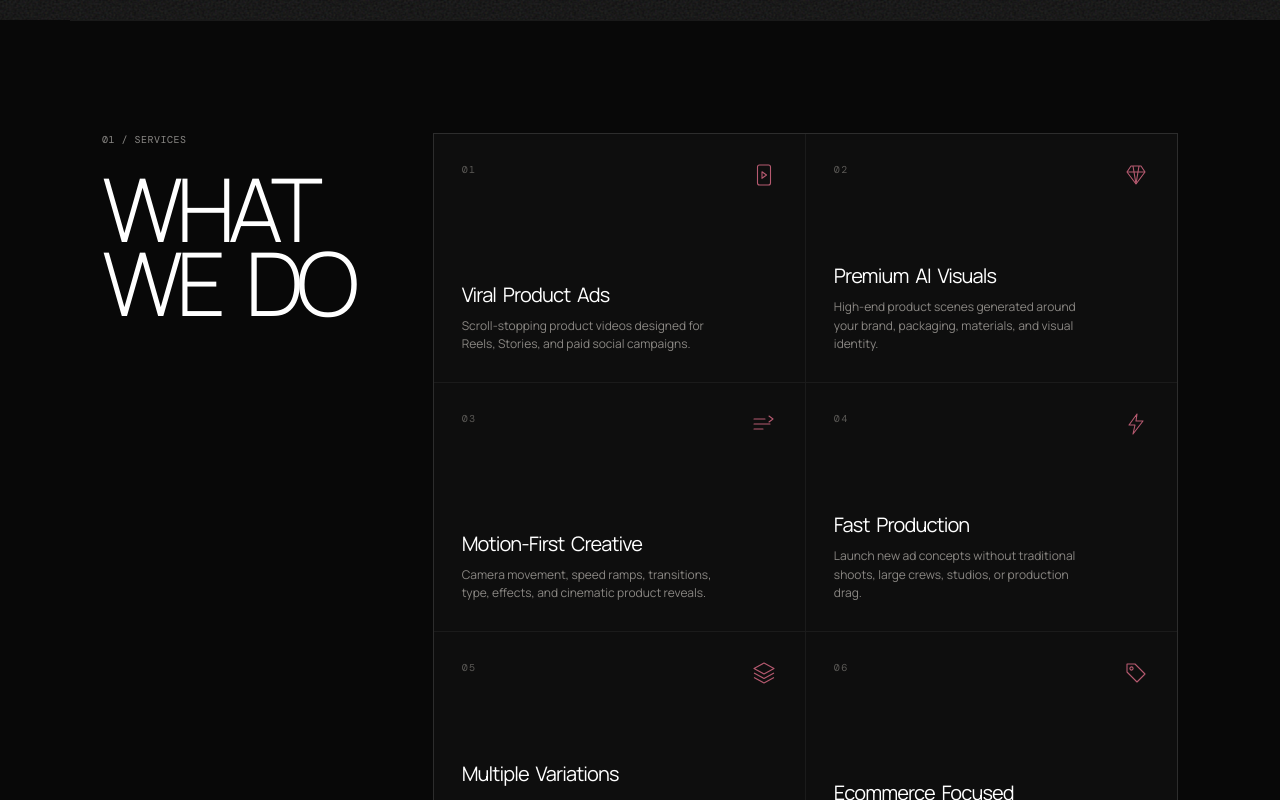
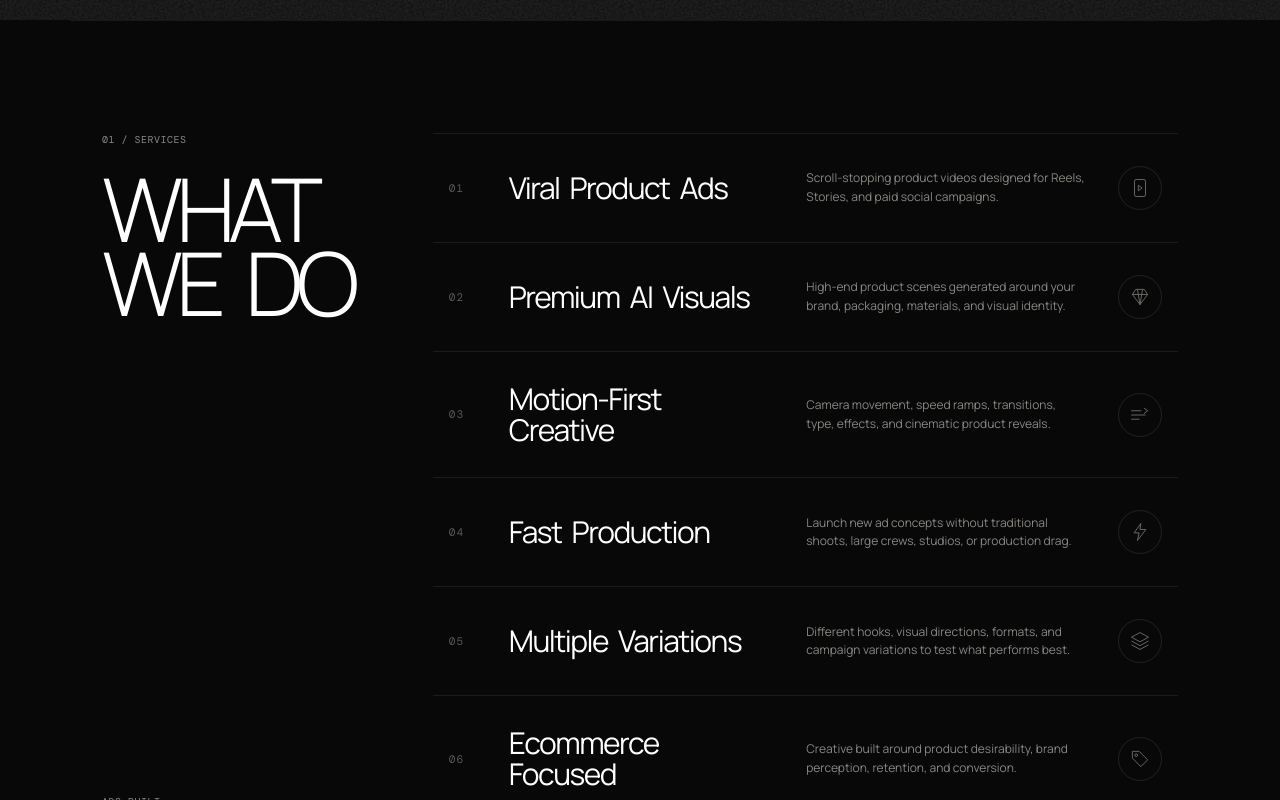
Before and after one commit to juan01-ctrl/vantads, a Next.js app: page / in a window 1280 px wide. Shown: the part 760-1560 px from the top of the page. Built offline with nearby package versions, Linux system fonts and the light colour scheme; grey boxes are pictures that could not be loaded.

Commit message:
feat: refactor service card animations and layout for hover effects
Co-authored-by: Juan Ierace <74580242+juan01-ctrl@users.noreply.github.com>

```diff
--- a/app/globals.css
+++ b/app/globals.css
@@ -50,16 +50,11 @@ a { color: inherit; text-decoration: none; }
 .media-cursor-text textPath { dominant-baseline: middle; letter-spacing: normal; }
 .media-card .card-arrow { transition: transform .35s ease, color .35s ease; }
 .media-card:hover .card-arrow, .media-card:focus-within .card-arrow { transform: translate(4px, -4px); color: var(--accent); }
-.service-card { transition: background-color .4s ease; }
-.service-card:hover { background: #151515; }
-.service-icon { transition: color .4s ease, transform .5s cubic-bezier(.2,.8,.2,1); }
-.service-card:hover .service-icon { color: var(--accent); transform: translateY(-2px) rotate(-4deg); }
-.service-rule { transition: transform .5s cubic-bezier(.2,.8,.2,1); }
-.service-card:hover .service-rule { transform: scaleX(1); }
-.process-step { transition: background-color .4s ease; }
-.process-step:hover { background: #131011; }
-.process-step .display-serif { transition: transform .5s cubic-bezier(.2,.8,.2,1); }
-.process-step:hover .display-serif { transform: translateX(2px); }
+.service-fill { transition: transform .55s cubic-bezier(.2,.8,.2,1); }
+.service-row:hover .service-fill { transform: scaleX(1); }
+.service-body { transition: transform .55s cubic-bezier(.2,.8,.2,1); }
+.service-row:hover .service-body { transform: translateX(10px); }
+@media (max-width: 640px) { .service-row:hover .service-body { transform: translateX(4px); } }
 .price-card { transition: transform .35s ease, border-color .35s ease; }
 .price-card:hover { transform: translateY(-5px); border-color: rgba(240,239,236,.35); }
 .phone-modal { animation: phone-modal-in .45s cubic-bezier(.2,.8,.2,1) both; }
--- a/components/home-page.tsx
+++ b/components/home-page.tsx
@@ -11,17 +11,15 @@ function SectionLabel({ children }: { children: ReactNode }) { return <p classNa
 
 const serviceIcons = [ReelIcon, GemIcon, MotionIcon, BoltIcon, LayersIcon, TagIcon];
 
-function ServiceCard({ index, title, text, icon: Icon }: { index: number; title: string; text: string; icon: (p: { className?: string }) => ReactNode }) {
-  return <article className="service-card group relative flex min-h-[248px] flex-col justify-between overflow-hidden bg-[#0e0e0e] p-6 sm:p-7">
-    <div className="flex items-start justify-between">
-      <span className="font-mono text-[10px] tracking-[.14em] text-[#5c5a57]">{String(index + 1).padStart(2, "0")}</span>
-      <Icon className="service-icon h-[26px] w-[26px] text-[#b65a70]" />
+function ServiceRow({ index, title, text, icon: Icon }: { index: number; title: string; text: string; icon: (p: { className?: string }) => ReactNode }) {
+  return <article className="service-row group relative isolate flex items-center gap-5 px-2 py-7 sm:gap-8 sm:px-4 sm:py-8">
+    <span className="service-fill pointer-events-none absolute inset-0 -z-10 origin-left scale-x-0 bg-gradient-to-r from-[#1a1113] to-transparent" aria-hidden="true" />
+    <span className="w-7 shrink-0 font-mono text-[11px] tracking-[.12em] text-[#5c5a57] transition-colors duration-300 group-hover:text-[#d34667]">{String(index + 1).padStart(2, "0")}</span>
+    <div className="service-body flex flex-1 flex-col gap-2.5 transition-transform duration-500 sm:flex-row sm:items-center sm:gap-8">
+      <h3 className="w-full text-[clamp(22px,2.4vw,30px)] leading-[1.02] tracking-[-.05em] text-white sm:w-[46%]">{title}</h3>
+      <p className="max-w-[360px] text-[12px] leading-[1.55] text-[#8a8783] sm:flex-1">{text}</p>
     </div>
-    <div>
-      <h3 className="text-[20px] leading-[1.05] tracking-[-.045em] text-white">{title}</h3>
-      <p className="mt-3 max-w-[260px] text-[12px] leading-[1.55] text-[#8a8783]">{text}</p>
-    </div>
-    <span className="service-rule pointer-events-none absolute inset-x-0 bottom-0 h-px origin-left scale-x-0 bg-[#d34667]" aria-hidden="true" />
+    <span className="flex h-11 w-11 shrink-0 items-center justify-center rounded-full border border-white/10 text-[#6f6d6a] transition-all duration-500 group-hover:border-[#d34667]/50 group-hover:text-[#d34667]"><Icon className="h-[22px] w-[22px]" /></span>
   </article>;
 }
 
@@ -34,11 +32,11 @@ export function HomePage({ children }: { children: ReactNode }) {
   return <main className="site-shell grain">
     <section id="studio" className="hero-glow isolate section-fullbleed relative flex min-h-[680px] flex-col justify-between overflow-hidden px-5 pb-10 pt-28 sm:min-h-[780px] sm:px-8 sm:pb-14 sm:pt-36"><video className="hero-video" autoPlay playsInline muted loop preload="auto" aria-hidden="true"><source src="/herovideo.mp4" type="video/mp4" /></video>{children}<div className="grid grid-cols-1 gap-10 md:grid-cols-[1fr_4fr_1.35fr] md:items-start"><div className="eyebrow max-w-[80px] whitespace-pre-line">{t("hero.eyebrow")}</div><h1 className="text-[clamp(52px,9.1vw,116px)] font-light leading-[.79] tracking-[-.085em] text-white">{t("hero.h1a")}<br />{t("hero.h1b")}<br /><span className="display-serif tracking-[-.06em]">{t("hero.h1c")}</span></h1><p className="max-w-[220px] self-end text-[12px] leading-[1.45] text-[#aaa7a3] md:pb-2">{t("hero.sub")}</p></div><div className="flex items-end justify-between border-t border-white/[.07] pt-6"><p className="eyebrow max-w-[170px] whitespace-pre-line">{t("hero.tagline")}</p><ScrollIndicator /></div></section>
 
-<section id="services" className="border-t border-white/[.07] px-5 py-20 sm:px-8 sm:py-28"><div className="grid gap-12 md:grid-cols-[1.1fr_2.9fr]"><div className="flex flex-col justify-between"><div><SectionLabel>{t("services.label")}</SectionLabel><h2 className="mt-6 text-[clamp(48px,7vw,88px)] font-light leading-[.85] tracking-[-.08em] text-white">{t("services.titleA")}<br />{t("services.titleB")}</h2></div><p className="eyebrow mt-12 max-w-[110px] whitespace-pre-line text-[#e2dfda]">{t("services.tagline")}</p></div><div className="grid gap-px overflow-hidden border border-white/[.08] bg-white/[.08] sm:grid-cols-2">{services.map((s, i) => <ServiceCard key={s.title} index={i} title={s.title} text={s.text} icon={serviceIcons[i % serviceIcons.length]} />)}</div></div></section>
+<section id="services" className="border-t border-white/[.07] px-5 py-20 sm:px-8 sm:py-28"><div className="grid gap-12 md:grid-cols-[1.1fr_2.9fr]"><div className="flex flex-col justify-between"><div><SectionLabel>{t("services.label")}</SectionLabel><h2 className="mt-6 text-[clamp(48px,7vw,88px)] font-light leading-[.85] tracking-[-.08em] text-white">{t("services.titleA")}<br />{t("services.titleB")}</h2></div><p className="eyebrow mt-12 max-w-[110px] whitespace-pre-line text-[#e2dfda]">{t("services.tagline")}</p></div><div className="flex flex-col divide-y divide-white/[.08] border-y border-white/[.08]">{services.map((s, i) => <ServiceRow key={s.title} index={i} title={s.title} text={s.text} icon={serviceIcons[i % serviceIcons.length]} />)}</div></div></section>
 
     <section id="work" className="border-t border-white/[.07] px-5 py-20 sm:px-8 sm:py-28"><div className="mb-12 flex items-end justify-between"><div><SectionLabel>{t("work.label")}</SectionLabel><h2 className="mt-5 text-[clamp(48px,7vw,88px)] font-light leading-[.86] tracking-[-.08em] text-white">SELECTED<br /><span className="display-serif">WORK</span></h2></div><p className="eyebrow hidden max-w-[150px] whitespace-pre-line text-right sm:block">{t("work.eyebrow")}</p></div><div className="grid gap-4"><ProjectCard project={projects[0]} className="aspect-[1.85/1]" /><div className="grid gap-4 md:grid-cols-2"><ProjectCard project={projects[1]} className="aspect-[1.08/1]" /><ProjectCard project={projects[2]} className="aspect-[1.08/1]" /></div><div className="grid gap-4 md:grid-cols-2"><ProjectCard project={projects[3]} className="aspect-[1.08/1]" /><ProjectCard project={projects[4]} className="aspect-[1.08/1]" /></div></div></section>
 
-    <section id="process" className="border-t border-white/[.07] px-5 py-20 sm:px-8 sm:py-28"><div className="grid gap-12 md:grid-cols-[1.1fr_2.9fr]"><div><SectionLabel>{t("process.label")}</SectionLabel><h2 className="mt-6 text-[clamp(48px,7vw,82px)] font-light leading-[.84] tracking-[-.08em] text-white">{t("process.titleA")}<br />{t("process.titleB")}<br /><span className="display-serif">{t("process.titleC")}</span></h2></div><div className="grid border-l border-t border-white/[.12] sm:grid-cols-2">{steps.map(([title, text], i) => <article key={i} className="process-step group relative flex min-h-[210px] flex-col border-b border-r border-white/[.12] p-6 sm:p-7"><div className="flex items-baseline gap-4"><span className="display-serif text-[52px] leading-none text-[#d34667]">0{i + 1}</span><span className="process-line h-px flex-1 origin-left bg-white/[.14] transition-transform duration-500 group-hover:scale-x-100 sm:scale-x-0" aria-hidden="true" /></div><div className="mt-auto pt-10"><h3 className="text-[19px] tracking-[-.04em] text-white">{title}</h3><p className="mt-3 max-w-[280px] text-[12px] leading-[1.55] text-[#8a8783]">{text}</p></div></article>)}</div></div></section>
+    <section id="process" className="border-t border-white/[.07] px-5 py-20 sm:px-8 sm:py-28"><div className="grid gap-12 md:grid-cols-[1.1fr_2.9fr]"><div><SectionLabel>{t("process.label")}</SectionLabel><h2 className="mt-6 text-[clamp(48px,7vw,82px)] font-light leading-[.84] tracking-[-.08em] text-white">{t("process.titleA")}<br />{t("process.titleB")}<br /><span className="display-serif">{t("process.titleC")}</span></h2></div><ol className="flex flex-col">{steps.map(([title, text], i) => <li key={i} className="process-step group relative grid grid-cols-[auto_1fr] gap-6 pb-11 last:pb-0 sm:gap-9"><div className="relative flex flex-col items-center"><span className="display-serif relative z-10 flex h-[62px] w-[62px] items-center justify-center rounded-full border border-white/[.12] bg-[#0b0b0b] text-[30px] leading-none text-[#d34667] transition-colors duration-500 group-hover:border-[#d34667]/50">0{i + 1}</span>{i < steps.length - 1 && <span className="mt-1 w-px flex-1 bg-gradient-to-b from-white/25 to-white/[.04]" aria-hidden="true" />}</div><div className="pt-3.5"><h3 className="text-[21px] tracking-[-.045em] text-white transition-transform duration-500 group-hover:translate-x-1">{title}</h3><p className="mt-3 max-w-[340px] text-[12px] leading-[1.6] text-[#8a8783]">{text}</p></div></li>)}</ol></div></section>
 
     <section id="pricing" className="border-t border-white/[.07] px-5 py-20 sm:px-8 sm:py-28"><div className="mb-12 flex flex-col justify-between gap-8 md:flex-row md:items-end"><div><SectionLabel>{t("pricing.label")}</SectionLabel><h2 className="mt-6 max-w-[700px] text-[clamp(48px,7vw,86px)] font-light leading-[.84] tracking-[-.08em] text-white">{t("pricing.titleA")}<br /><span className="display-serif">{t("pricing.titleB")}</span></h2></div><p className="max-w-[230px] text-[12px] leading-[1.45] text-[#aaa7a3]">{t("pricing.sub")}</p></div><div className="mb-8 flex items-start gap-4 border border-white/[.1] bg-[#171215] p-5"><span className="mt-0.5 inline-flex shrink-0 items-center gap-2 rounded-full border border-[#d34667]/40 bg-[#d34667]/10 px-2.5 py-1 font-mono text-[9px] uppercase leading-none tracking-[.08em] text-[#df6b85]">{t("pricing.badge")}</span><div><p className="text-sm tracking-[-.02em] text-white">{t("pricing.badgeTitle")}</p><p className="mt-1 text-[12px] leading-[1.45] text-[#aaa7a3]">{t("pricing.badgeText")}</p></div></div><div className="grid gap-3 lg:grid-cols-3">{plans.map((name) => <PlanCard key={name} plan={name} />)}</div><p className="mt-8 text-[11px] text-[#85827f]">{t("pricing.custom")} <a href="#contact" className="text-white underline underline-offset-4">{t("pricing.customLink")}</a> {t("pricing.customTail")}</p></section>
 
```
